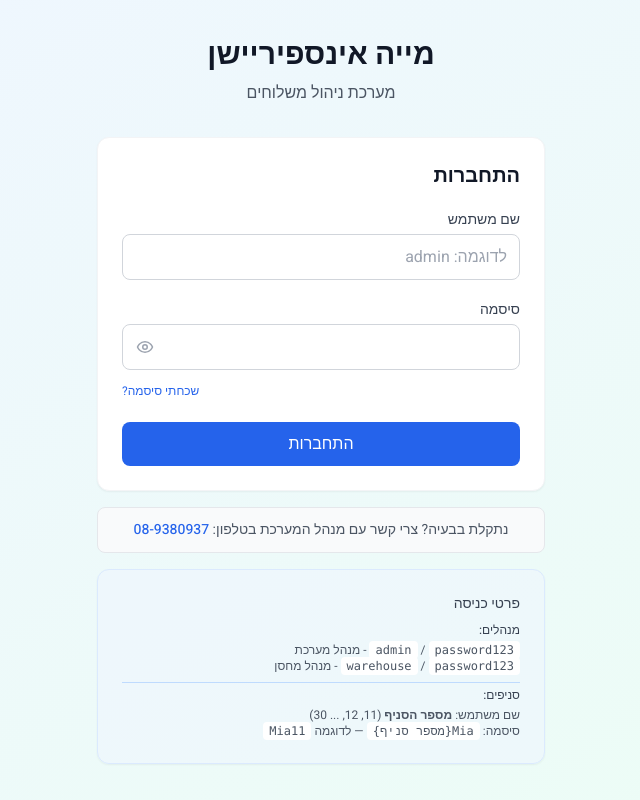
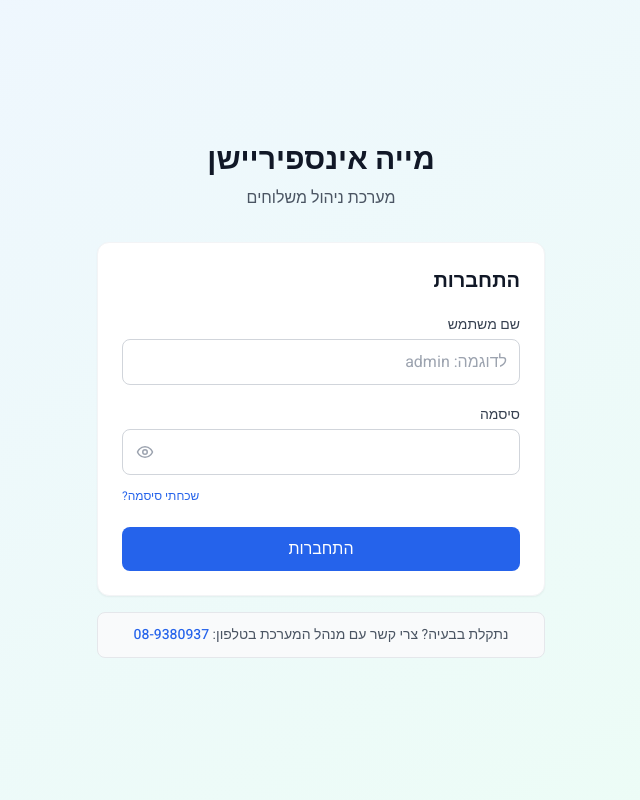
Before and after one commit to zoharedrii/mia-inspiration-shipping, a React (Vite) app in the folder client/: page /login in a window 1280 px wide. Shown: the whole page, without its empty margins (494-1134 px from the left). Built offline with nearby package versions, Linux system fonts and the light colour scheme; no server answers.

Commit message:
עדכון: הסרת תצוגת פרטי התחברות ממסך הלוגין
Co-Authored-By: Claude Opus 4.8 <noreply@anthropic.com>

```diff
--- a/client/src/pages/LoginPage.jsx
+++ b/client/src/pages/LoginPage.jsx
@@ -105,22 +105,6 @@ export default function LoginPage() {
             08-9380937
           </a>
         </div>
-
-        <div className="mt-4 card bg-blue-50/50 border-blue-100">
-          <h3 className="font-medium text-sm text-gray-700 mb-2">פרטי כניסה</h3>
-          <div className="text-xs text-gray-600 space-y-2">
-            <div>
-              <div className="font-medium text-gray-700 mb-1">מנהלים:</div>
-              <div><code className="bg-white px-1.5 py-0.5 rounded">admin</code> / <code className="bg-white px-1.5 py-0.5 rounded">password123</code> - מנהל מערכת</div>
-              <div><code className="bg-white px-1.5 py-0.5 rounded">warehouse</code> / <code className="bg-white px-1.5 py-0.5 rounded">password123</code> - מנהל מחסן</div>
-            </div>
-            <div className="pt-1 border-t border-blue-200">
-              <div className="font-medium text-gray-700 mb-1">סניפים:</div>
-              <div>שם משתמש: <strong>מספר הסניף</strong> (11, 12, ... 30)</div>
-              <div>סיסמה: <code className="bg-white px-1.5 py-0.5 rounded">Mia{'{מספר סניף}'}</code> — לדוגמה <code className="bg-white px-1.5 py-0.5 rounded">Mia11</code></div>
-            </div>
-          </div>
-        </div>
       </div>
     </div>
   );
```
